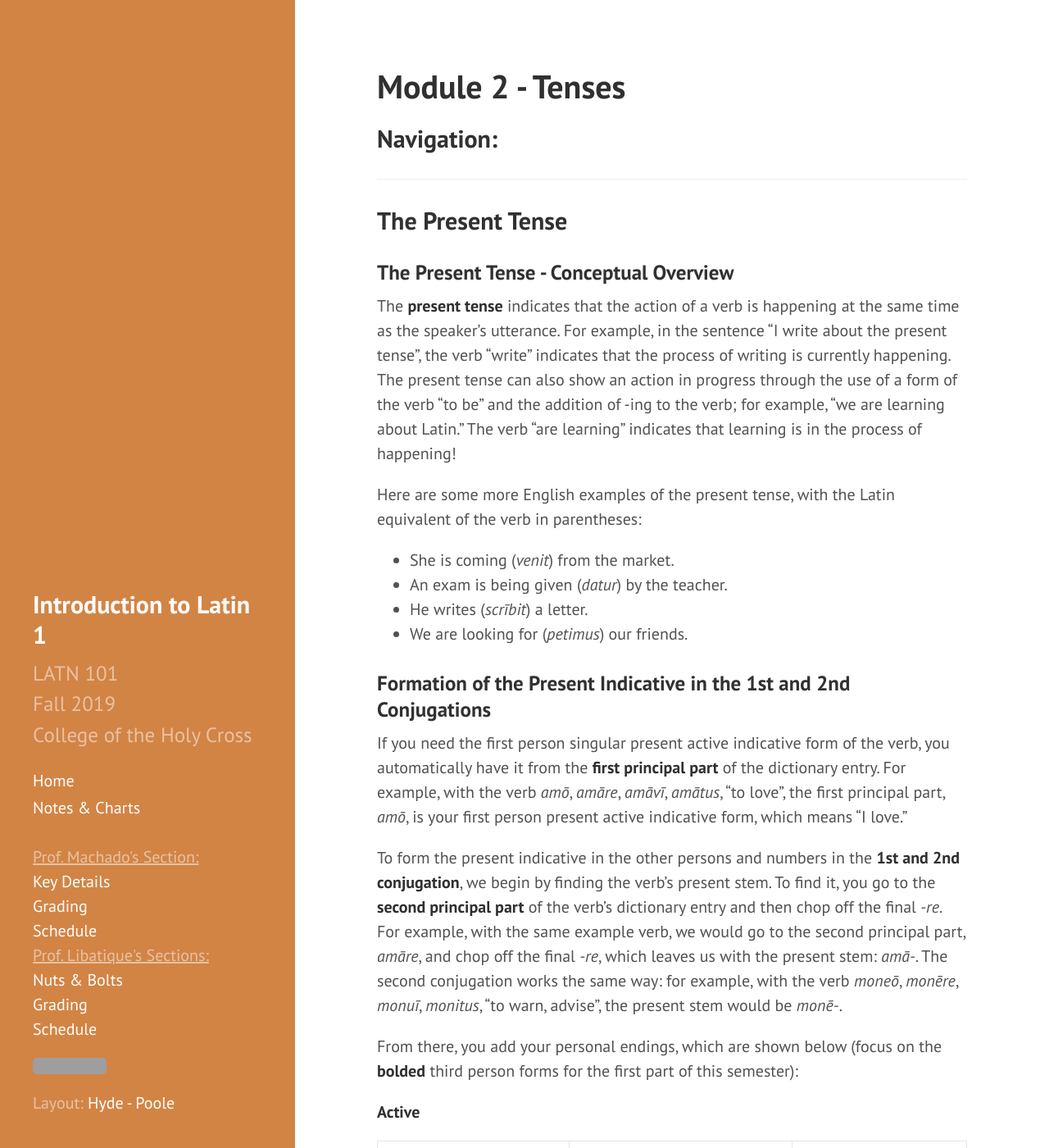
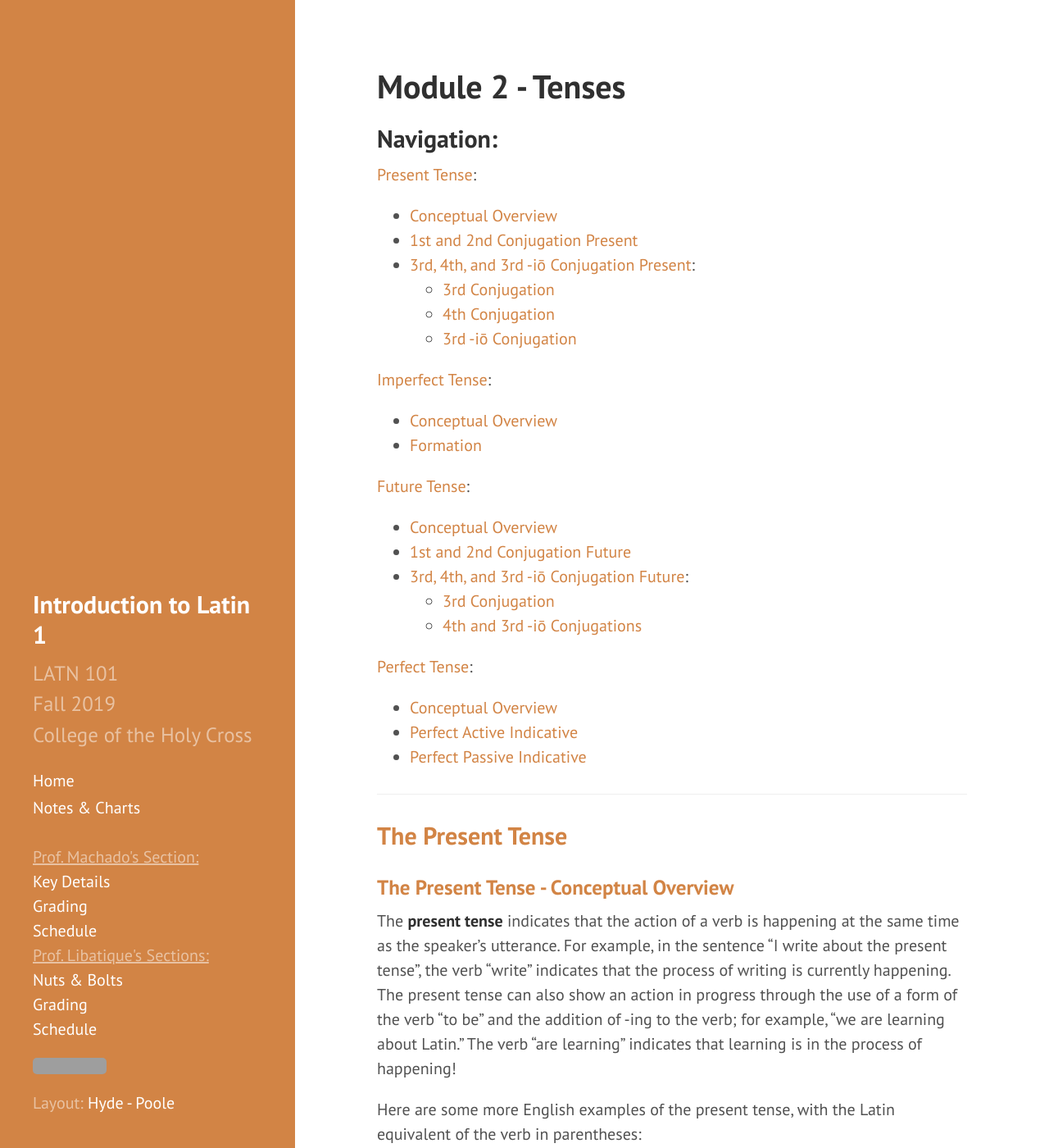
Before and after one commit to DLibatique/LATN102-S20, a Jekyll site: the page built from notes/module-2-tenses.md, in a window 1280 px wide and 1400 px high. Shown: the whole window at 82% size. Built offline with Jekyll 4.4.1, drawn with Linux system fonts in a browser that asks for light colours; some of the changed text lies outside the part shown; grey boxes are pictures that could not be loaded.

Commit message:
added (really long) nav section, fiddled with headings

```diff
--- a/notes/module-2-tenses.md
+++ b/notes/module-2-tenses.md
@@ -5,11 +5,35 @@ title: Module 2 - Tenses
 
 ## Navigation:
 
+<a href="#pres">Present Tense</a>:
+- <a href="#prescon">Conceptual Overview</a>
+- <a href="#pres12">1st and 2nd Conjugation Present</a>
+- <a href="#pres34io">3rd, 4th, and 3rd -iō Conjugation Present</a>:
+  - <a href="#pres3">3rd Conjugation</a>
+  - <a href="#pres4">4th Conjugation</a>
+  - <a href="#pres3io">3rd -iō Conjugation</a>
+
+<a href="#impf">Imperfect Tense</a>:
+- <a href="#impfcon">Conceptual Overview</a>
+- <a href="#impfform">Formation</a>
+
+<a href="#fut">Future Tense</a>:
+- <a href="#futcon">Conceptual Overview</a>
+- <a href="#fut12">1st and 2nd Conjugation Future</a>
+- <a href="#fut34io">3rd, 4th, and 3rd -iō Conjugation Future</a>:
+  - <a href="#fut3">3rd Conjugation</a>
+  - <a href="#fut43io">4th and 3rd -iō Conjugations</a>
+
+<a href="#perf">Perfect Tense</a>:
+- <a href="#perfcon">Conceptual Overview</a>
+- <a href="#perfact">Perfect Active Indicative</a>
+- <a href="#perfpass">Perfect Passive Indicative</a>
+
 <hr>
 
-## The Present Tense
+## <a name="pres">The Present Tense</a>
 
-### The Present Tense - Conceptual Overview
+### <a name="prescon">The Present Tense - Conceptual Overview</a>
 
 The **present tense** indicates that the action of a verb is happening at the same time as the speaker's utterance. For example, in the sentence "I write about the present tense", the verb "write" indicates that the process of writing is currently happening. The present tense can also show an action in progress through the use of a form of the verb "to be" and the addition of -ing to the verb; for example, "we are learning about Latin." The verb "are learning" indicates that learning is in the process of happening!
 
@@ -20,7 +44,7 @@ Here are some more English examples of the present tense, with the Latin equival
 * He writes (*scrībit*) a letter.
 * We are looking for (*petimus*) our friends.
 
-### Formation of the Present Indicative in the 1st and 2nd Conjugations
+### <a name="pres12">Formation of the Present Indicative in the 1st and 2nd Conjugations</a>
 
 If you need the first person singular present active indicative form of the verb, you automatically have it from the **first principal part** of the dictionary entry. For example, with the verb *amō*, *amāre*, *amāvī*, *amātus*, "to love", the first principal part, *amō*, is your first person present active indicative form, which means "I love."
 
@@ -50,11 +74,11 @@ For the **passive** forms, you would tack on the **passive** personal endings on
 
 So, for example, the 1st person singular present passive indicative of *amō* is *amor*, "I am (being) loved." The third person singular present passive indicative of *moneō* is *monētur*, "he/she/it is (being) warned."
 
-### Present Indicative in the 3rd, 4th, and 3rd -iō Conjugations
+### <a name="pres34io">Present Indicative in the 3rd, 4th, and 3rd -iō Conjugations</a>
 
 In the 3rd, 4th, and 3rd -iō conjugations in the present indicative, there are a number of vowel changes at the end of the present stem from person to person and number to number before we apply the active and passive endings listed in the charts above. You must be aware of these vowel shifts to conjugate a verb correctly.
 
-#### Third Conjugation
+#### <a name="pres3">Third Conjugation</a>
 
 Let's conjugate the third conjugation verb *regō*, *regere*, *rēxī*, *rectus*, "to rule", in the **present active indicative** as an example. As above, we can get the 1st person singular form from the first principal part of the verb: *regō*, "I rule." For the remaining forms, if we follow the procedure from above, we go to *regere* and chop off the *-re*, and then we have the present stem *rege-*. The *-e* at the end of the present stem becomes an *-i* in all forms except the **3rd pl**, in which it becomes a *-u*. Then we add our personal endings (*-s*, *-t*, *-mus*, *-tis*, *-nt*).
 
@@ -74,7 +98,7 @@ The **present passive indicative** of the third conjugation swaps out the active
 | 2nd  | regeris        | regiminī       |
 | 3rd  | **regitur**        | **reguntur**     |
 
-#### Fourth Conjugation
+#### <a name="pres4">Fourth Conjugation</a>
 
 The **fourth conjugation** follows the pattern of **1st** and **2nd conjugation verbs** (go to the infinitive, chop off the *-re*, add your endings) with one crucial exception: the **3rd pl.** form shifts the vowel at the end of the stem from *-i* to *-iu*. So, let's take the sample verb *audiō*, *audīre*, *audīvī*, *audītus*, "to hear." The present stem is *audī-*.
 
@@ -94,7 +118,7 @@ The **fourth conjugation** follows the pattern of **1st** and **2nd conjugation
 | 2nd  | audīris      | audīminī       |
 | 3rd  | **audītur**        | **audiuntur**     |
 
-#### Third -iō Conjugation
+#### <a name="pres3io">Third -iō Conjugation</a>
 
 The **third -iō conjugation** is a mixture of 3rd and 4th conjugation forms; such verbs as *capiō*, *capere*, *cēpī*, *captus*, "to seize, capture", follow 3rd conjugation patterns in most forms but 4th conjugation patterns in the **3rd pl.**
 
@@ -122,9 +146,9 @@ From the dictionary entry, conjugate the verb in the 3rd person plural present i
 
 <hr>
 
-## The Imperfect Tense
+## <a name="impf">The Imperfect Tense</a>
 
-### The Imperfect Tense - Conceptual Overview
+### <a name="impfcon">The Imperfect Tense - Conceptual Overview</a>
 
 The **imperfect tense** is one of three different past tenses (along with the perfect and pluperfect) used in Latin. In its usage in the indicative mood, the imperfect is different from the other two tenses because it connotes an ongoing, continuous, habitual, or attempted action in the past (it never refers to a completed action).
 
@@ -137,7 +161,7 @@ Below are some English examples where we would use the Latin imperfect (note the
 * Although the teacher told them to stop working, the students kept writing (*scrībēbant*) their exams.
 * Katie was being asked (*petēbātur*) to play Beyonce.
 
-### Formation of the Imperfect Indicative
+### <a name="impfform">Formation of the Imperfect Indicative</a>
 
 To form the imperfect indicative (NB: this is the same for both active and passive), we start by finding the verb's present stem. To determine the present stem, we take the second principal part (the present active infinitive) and chop off the final *-re*.
 
@@ -176,15 +200,15 @@ So if we wanted to form the 3rd person plural imperfect passive indicative of *v
 
 *vidēre* -> *vidē-* (present stem) -> *vidē-ba-* (imperfect stem) -> *vidē-ba-ntur*
 
-#### Practice Opportunity
+### Practice Opportunity
 
 Find the present stem and form the 3rd person singular imperfect active and passive for the following verbs.
 
 <hr>
 
-## The Future Tense
+## <a name="fut">The Future Tense</a>
 
-### The Future Tense - Conceptual Overview
+### <a name="futcon">The Future Tense - Conceptual Overview</a>
 
 The **future tense** indicates that the action of a verb has yet to take place, but it's certain that it will happen. In English, the future tense shows up with the auxiliary verbs "will" or "shall". Take a look at some examples in English, with the Latin equivalent of the verb in parentheses:
 
@@ -193,7 +217,7 @@ The **future tense** indicates that the action of a verb has yet to take place,
 * The teacher will write (*scrībet*) the exam tomorrow.
 * The songs shall be sung (*canentur*) by the choir next weekend.
 
-### Formation of the Future Tense in the 1st and 2nd Conjugations
+### <a name="fut12">Formation of the Future Tense in the 1st and 2nd Conjugations</a>
 
 Like the present tense, the future tense has different rules for formation depending on the conjugation of the verb in question. The 1st and 2nd conjugation operate on the same rules: you get the present stem (by going to the 2nd principal part and chopping off the *-re*), and then you add the same set of endings:
 
@@ -217,7 +241,7 @@ Note that these endings are composed of the letter *-b*, a vowel (ō, i, or u),
 
 So, for example, the 1st person singular future active indicative of *amō, *amāre*, *amāvī*, *amātus* is *amābō*, "I will love." The third person singular future passive indicative of *moneō*, *monēre*, *monuī*, *monitus* is *monēbitur*, "he/she/it will be warned."
 
-### Formation of the Future Tense in the 3rd, 4th, and 3rd -iō Conjugations
+### <a name="fut34io">Formation of the Future Tense in the 3rd, 4th, and 3rd -iō Conjugations</a>
 
 The formation of the future tense in the 3rd, 4th, and 3rd -iō conjugations follow different rules. As in the present tense, these conjugations use vowel shifts to indicate the future tense.
 
@@ -227,7 +251,7 @@ A quick mnemonic that can help you remember the differences in 1st/2nd conjugati
 
 The -bō, -bi, -bu part summarizes the future endings in the 1st and 2nd conjugation. Let's see what the "a and e in 4 and 3" part means.
 
-#### Third Conjugation
+#### <a name="fut3">Third Conjugation</a>
 
 To form the future tense of third conjugation verbs, you first find the present stem (which, again, means that you go to the 2nd principal part and chop off the *-re*). For example, the present stem of *regō*, *regere*, *rēxī*, *rectus*, "to rule", is *rege-*.
 
@@ -258,7 +282,7 @@ Note how similar these forms look to their present tense equivalents; often, one
 
 Make sure to be careful about how the form is spelled!
 
-#### Fourth and Third -iō Conjugations
+#### <a name="fut43io">Fourth and Third -iō Conjugations</a>
 
 In the 4th conjugation, the future tense retains the *-i* in the stem before adding the appropriate *-a* or *-e* and the personal endings. Let's take *audiō*, *audīre*, *audīvī*, *audītus*, "to hear", as an example:
 
@@ -307,11 +331,15 @@ Again, one letter makes the difference between present and future. For example:
 
 Analyze the word carefully in terms of spelling to determine what tense it is!
 
+### Practice Opportunity
+
+Form the 3rd person plural future active and passive for the following verbs, and then translate each form.
+
 <hr>
 
-## The Perfect Tense
+## <a name="perf">The Perfect Tense</a>
 
-### The Perfect Tense - Conceptual Overview
+### <a name="perfcon">The Perfect Tense - Conceptual Overview</a>
 
 The **perfect tense** is one of three different past tenses (along with the imperfect and pluperfect) used in Latin. In its usage in the indicative mood, the perfect refers to a singular action that has been completed in the past.
 
@@ -324,7 +352,7 @@ Below are some English examples where we would use the Latin perfect:
 * The students did write (*scrīpsērunt*) their exams.
 * Katie has been asked (*petīta est*) to play Beyonce.
 
-### Formation of the Perfect Active Indicative
+### <a name="perfact">Formation of the Perfect Active Indicative</a>
 
 Unlike the imperfect, the **perfect active** and **perfect passive** are formed differently. However, in the indicative mood, both are relatively easy to create and recognize.
 
@@ -346,11 +374,11 @@ So if we wanted to form the 3rd person singular perfect active indicative of *vi
 
 *vīdī* -> *vīd-* (perfect active stem) -> (add personal ending) *vīdit*
 
-### Practice Opportunity
+#### Practice Opportunity
 
 Find the perfect active stem and form the 3rd person singular perfect active for the following verbs.
 
-### Formation of the Perfect Passive Indicative
+### <a name="perfpass">Formation of the Perfect Passive Indicative</a>
 
 To form the **perfect passive indicative**, we need to find the perfect passive stem. To do this, we simply take the adjectival form of 4th principal part (the reason we need the adjectival form is because the verb must agree with its subject in number and gender).
 
```
